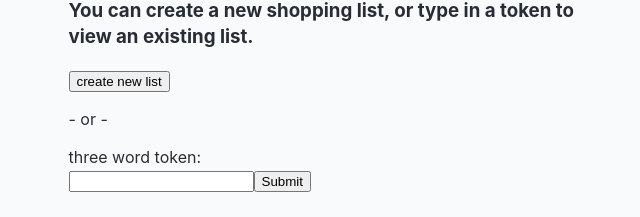
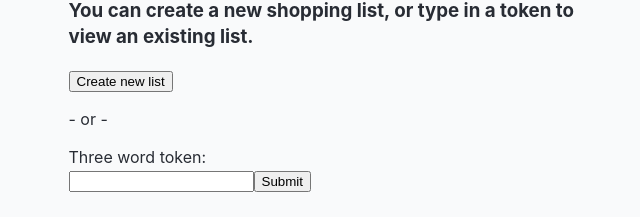
Before and after one commit to the-collab-lab/tcl-57-smart-shopping-list, a React (Vite) app: page / in a window 1280 px wide. Shown: the part 152-369 px from the top of the page, without its empty margins (315-955 px from the left). Built offline with nearby package versions, Linux system fonts and the light colour scheme.

Commit message:
Add TO DO comment and fix title case on labels and buttons

```diff
--- a/src/views/AddItem.jsx
+++ b/src/views/AddItem.jsx
@@ -25,7 +25,7 @@ export function AddItem({ listToken }) {
 	// TODO: implement clear input after user adds item to list
 	return (
 		<>
-			<h2> Add an item to your shopping list</h2>
+			<h2>Add an item to your shopping list</h2>
 			<form onSubmit={handleSubmit}>
 				<label htmlFor="item-name-input">Item name:</label>
 				<input
@@ -58,7 +58,7 @@ export function AddItem({ listToken }) {
 					<label htmlFor="not-soon">Not soon</label>
 				</fieldset>
 
-				<input type="submit" value="add item" />
+				<input type="submit" value="Add item" />
 			</form>
 			{/* TODO: we could change item added message to a toast message, alert, timeout or use third-party library for this message. */}
 			{itemAdded && <p>Your item has been added.</p>}
--- a/src/views/Home.jsx
+++ b/src/views/Home.jsx
@@ -40,11 +40,11 @@ export function Home({ setListToken }) {
 				existing list.
 			</h3>
 			<button type="button" onClick={handleClick}>
-				create new list
+				Create new list
 			</button>
 			<p> - or - </p>
 			<form onSubmit={handleSumbit}>
-				<label htmlFor="tokenInput">three word token:</label>
+				<label htmlFor="tokenInput">Three word token:</label>
 				<div>
 					<input
 						type="text"
--- a/src/views/List.jsx
+++ b/src/views/List.jsx
@@ -7,6 +7,7 @@ export function List({ data }) {
 
 	// TO DO: Make separate reusable input component with a filter feature
 	// TO DO: consider adding option for user to navigate home to create a new list
+	// TO DO: Redirect user to Add Item view if list is empty.
 
 	const filteredList = data.filter((item) => {
 		if (searchTerm === '') {
@@ -34,7 +35,7 @@ export function List({ data }) {
 					<h2>Your list currently has no items. </h2>
 					<h3>Click on the add first item button to start your list.</h3>
 					<Link to="/add-item">
-						<button> add first item</button>
+						<button>Add first item</button>
 					</Link>
 				</>
 			)}
```
